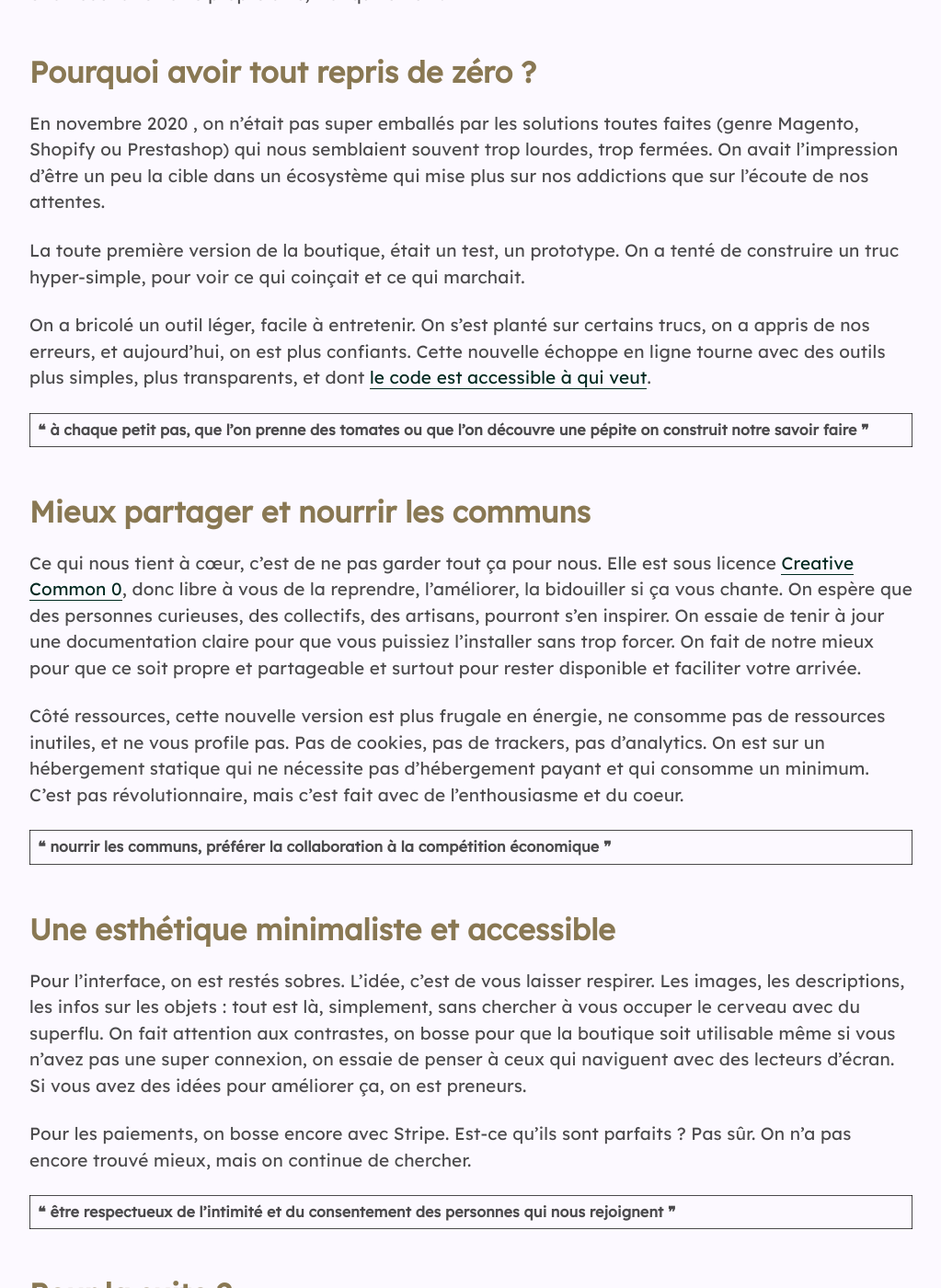
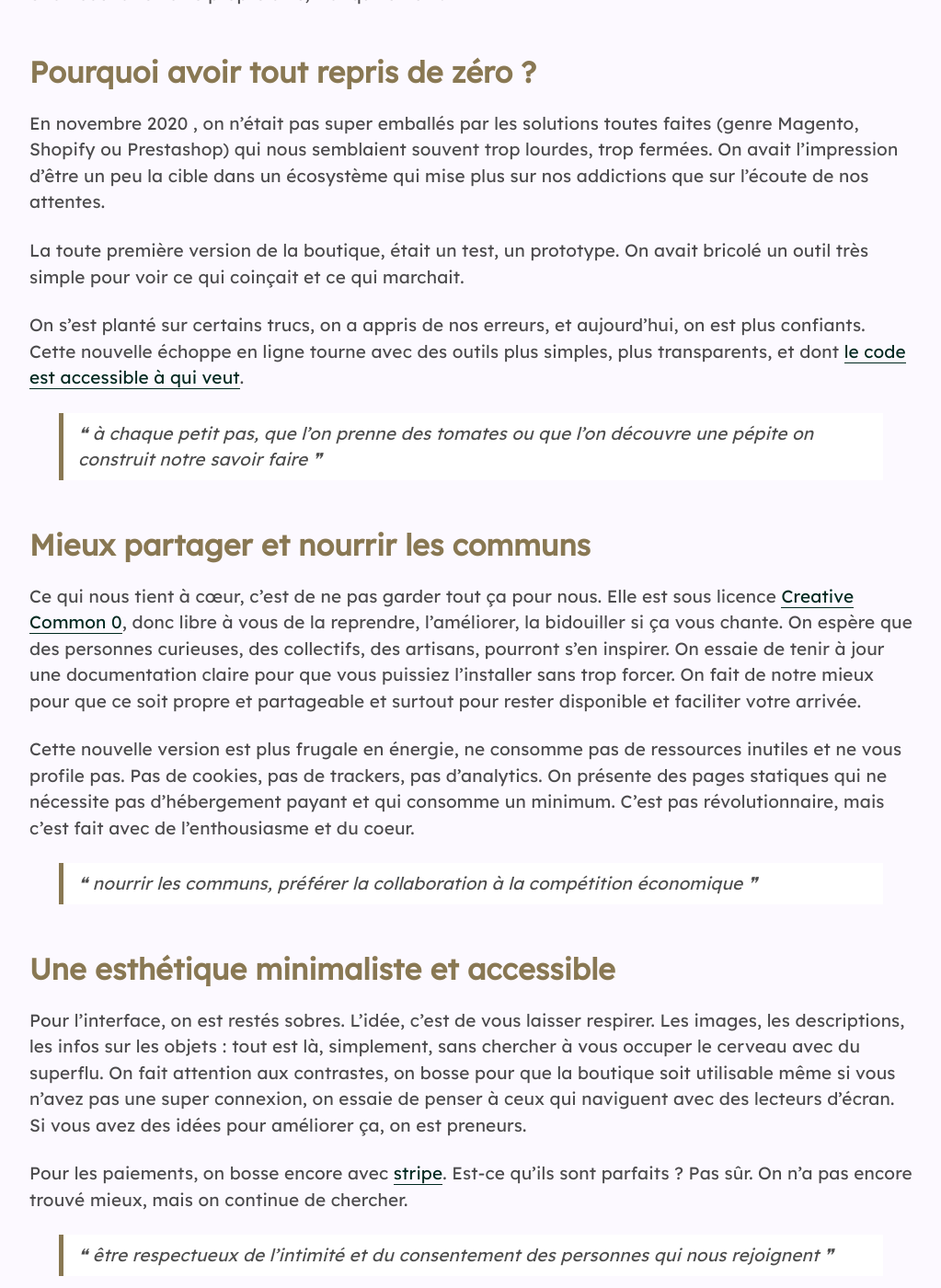
Before and after one commit to brutdethe/site, a Jekyll site: the page built from ressources/_pages/refonte-boutique-gongfucha-fr.md, in a window 1280 px wide and 1400 px high, scrolled down 607 px. Shown: the whole window at 92% size, without its empty margins (128-1151 px from the left). Built offline with Jekyll 4.4.1, drawn with Linux system fonts in a browser that asks for light colours; nearby versions of some CDN libraries; some of the changed text lies outside the part shown.

Commit message:
mise à jour de l'article

```diff
--- a/ressources/_pages/refonte-boutique-gongfucha-fr.md
+++ b/ressources/_pages/refonte-boutique-gongfucha-fr.md
@@ -18,32 +18,32 @@ Cette nouvelle mouture n’est pas juste un coup de peinture, on l’a pensée p
 
 En novembre 2020 , on n’était pas super emballés par les solutions toutes faites (genre Magento, Shopify ou Prestashop) qui nous semblaient souvent trop lourdes, trop fermées. On avait l’impression d’être un peu la cible dans un écosystème qui mise plus sur nos addictions que sur l'écoute de nos attentes.
 
-La toute première version de la boutique, était un test, un prototype. On a tenté de construire un truc hyper-simple, pour voir ce qui coinçait et ce qui marchait.
+La toute première version de la boutique, était un test, un prototype. On avait bricolé un outil très simple pour voir ce qui coinçait et ce qui marchait.
 
-On a bricolé un outil léger, facile à entretenir. On s’est planté sur certains trucs, on a appris de nos erreurs, et aujourd’hui, on est plus confiants. Cette nouvelle échoppe en ligne tourne avec des outils plus simples, plus transparents, et dont [le code est accessible à qui veut](https://github.com/brutdethe/boutique-11ty).
+On s’est planté sur certains trucs, on a appris de nos erreurs, et aujourd’hui, on est plus confiants. Cette nouvelle échoppe en ligne tourne avec des outils plus simples, plus transparents, et dont [le code est accessible à qui veut](https://github.com/brutdethe/boutique-11ty).
 
-|❝ à chaque petit pas, que l'on prenne des tomates ou que l'on découvre une pépite on construit notre savoir faire ❞
+> ❝ à chaque petit pas, que l'on prenne des tomates ou que l'on découvre une pépite on construit notre savoir faire ❞
 
 ## Mieux partager et nourrir les communs
 
 Ce qui nous tient à cœur, c’est de ne pas garder tout ça pour nous. Elle est sous licence [Creative Common 0](https://creativecommons.org/publicdomain/zero/1.0/deed.fr), donc libre à vous de la reprendre, l’améliorer, la bidouiller si ça vous chante. On espère que des personnes curieuses, des collectifs, des artisans, pourront s’en inspirer. On essaie de tenir à jour une documentation claire pour que vous puissiez l’installer sans trop forcer. On fait de notre mieux pour que ce soit propre et partageable et surtout pour rester disponible et faciliter votre arrivée.
 
-Côté ressources, cette nouvelle version est plus frugale en énergie, ne consomme pas de ressources inutiles, et ne vous profile pas. Pas de cookies, pas de trackers, pas d'analytics. On est sur un hébergement statique qui ne nécessite pas d'hébergement payant et qui consomme un minimum. C’est pas révolutionnaire, mais c’est fait avec de l'enthousiasme et du coeur.
+Cette nouvelle version est plus frugale en énergie, ne consomme pas de ressources inutiles et ne vous profile pas. Pas de cookies, pas de trackers, pas d'analytics. On présente des pages statiques qui ne nécessite pas d'hébergement payant et qui consomme un minimum. C’est pas révolutionnaire, mais c’est fait avec de l'enthousiasme et du coeur.
 
-|❝ nourrir les communs, préférer la collaboration à la compétition économique ❞
+> ❝ nourrir les communs, préférer la collaboration à la compétition économique ❞
 
 ## Une esthétique minimaliste et accessible
 
 Pour l’interface, on est restés sobres. L’idée, c’est de vous laisser respirer. Les images, les descriptions, les infos sur les objets : tout est là, simplement, sans chercher à vous occuper le cerveau avec du superflu. On fait attention aux contrastes, on bosse pour que la boutique soit utilisable même si vous n’avez pas une super connexion, on essaie de penser à ceux qui naviguent avec des lecteurs d’écran. Si vous avez des idées pour améliorer ça, on est preneurs.
 
-Pour les paiements, on bosse encore avec Stripe. Est-ce qu’ils sont parfaits ? Pas sûr. On n’a pas encore trouvé mieux, mais on continue de chercher.
+Pour les paiements, on bosse encore avec [stripe](https://stripe-com.translate.goog/gb/anti-modern-slavery-statement?_x_tr_sl=en&_x_tr_tl=fr). Est-ce qu’ils sont parfaits ? Pas sûr. On n’a pas encore trouvé mieux, mais on continue de chercher.
 
-|❝ être respectueux de l'intimité et du consentement des personnes qui nous rejoignent ❞
+> ❝ être respectueux de l'intimité et du consentement des personnes qui nous rejoignent ❞
 
 ## Pour la suite ?
 
 Nous avons en tête que ce n'est pas fini, qu'il reste beaucoup de choses à régler, à retirer, à simplifier.
-Nous allons essayer de continuer à intégrer les améliorations suggérées par vos retours.
+Nous allons commencer par intégrer les améliorations suggérées par vos retours.
 
 N'hésitez pas à nous jeter gentiment des tomates, ça pourrait nous donner l'envie d'appeler la prochaine version : _la bolognaise_
 
```
